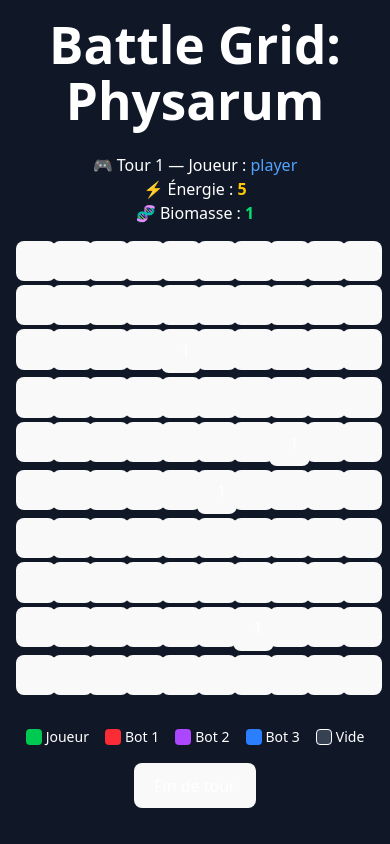
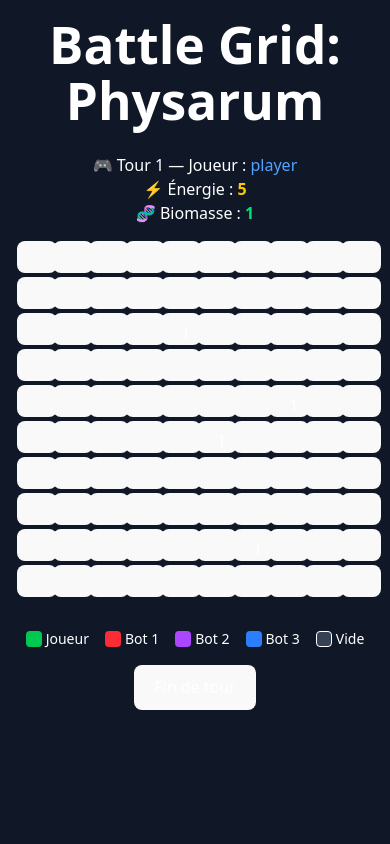
Before and after one commit to Erwan1202/Physarum, a React (Vite) app: page / in a window 390 px wide. Built offline with nearby package versions, Linux system fonts and the light colour scheme.

Commit message:
Refactor Grid component to use classnames for dynamic cell styling; adjust grid layout for improved responsiveness.

```diff
--- a/src/components/Grid.jsx
+++ b/src/components/Grid.jsx
@@ -1,18 +1,12 @@
 import React from "react"
-import classNames from "classnames"
 
 const Grid = ({ map, onCellClick }) => {
-  const getCellClass = (owner) => {
-    return classNames(
-      "aspect-square w-full border rounded text-sm font-bold text-white transition",
-      {
-        "bg-green-500 hover:bg-green-600": owner === "player",
-        "bg-red-500 hover:bg-red-600": owner === "bot1",
-        "bg-purple-500 hover:bg-purple-600": owner === "bot2",
-        "bg-blue-500 hover:bg-blue-600": owner === "bot3",
-        "bg-gray-700 hover:bg-gray-600": !owner,
-      }
-    )
+  const getColorClass = (owner) => {
+    if (owner === "player") return "bg-green-500 hover:bg-green-600 text-white"
+    if (owner === "bot1") return "bg-red-500 hover:bg-red-600 text-white"
+    if (owner === "bot2") return "bg-purple-500 hover:bg-purple-600 text-white"
+    if (owner === "bot3") return "bg-blue-500 hover:bg-blue-600 text-white"
+    return "bg-gray-700 hover:bg-gray-600 text-white"
   }
 
   return (
@@ -20,7 +14,7 @@ const Grid = ({ map, onCellClick }) => {
       <div
         className="grid gap-1"
         style={{
-          gridTemplateColumns: `repeat(${map.length}, minmax(0, 1fr))`,
+          gridTemplateColumns: `repeat(${map.length}, 2rem)`,
         }}
       >
         {map.map((row, y) =>
@@ -28,7 +22,7 @@ const Grid = ({ map, onCellClick }) => {
             <button
               key={`${x}-${y}`}
               onClick={() => onCellClick(x, y)}
-              className={getCellClass(cell.owner)}
+              className={`w-8 h-8 border rounded text-xs font-bold transition duration-150 ${getColorClass(cell.owner)}`}
             >
               {cell.biomass > 0 ? cell.biomass : ""}
             </button>
@@ -36,8 +30,7 @@ const Grid = ({ map, onCellClick }) => {
         )}
       </div>
 
-      {/* Légende */}
-      <div className="flex gap-4 text-sm text-white mt-4 flex-wrap justify-center">
+      <div className="flex flex-wrap justify-center gap-4 text-sm text-white mt-4">
         <span className="flex items-center gap-1">
           <span className="w-4 h-4 bg-green-500 rounded-sm inline-block" />
           Joueur
```
